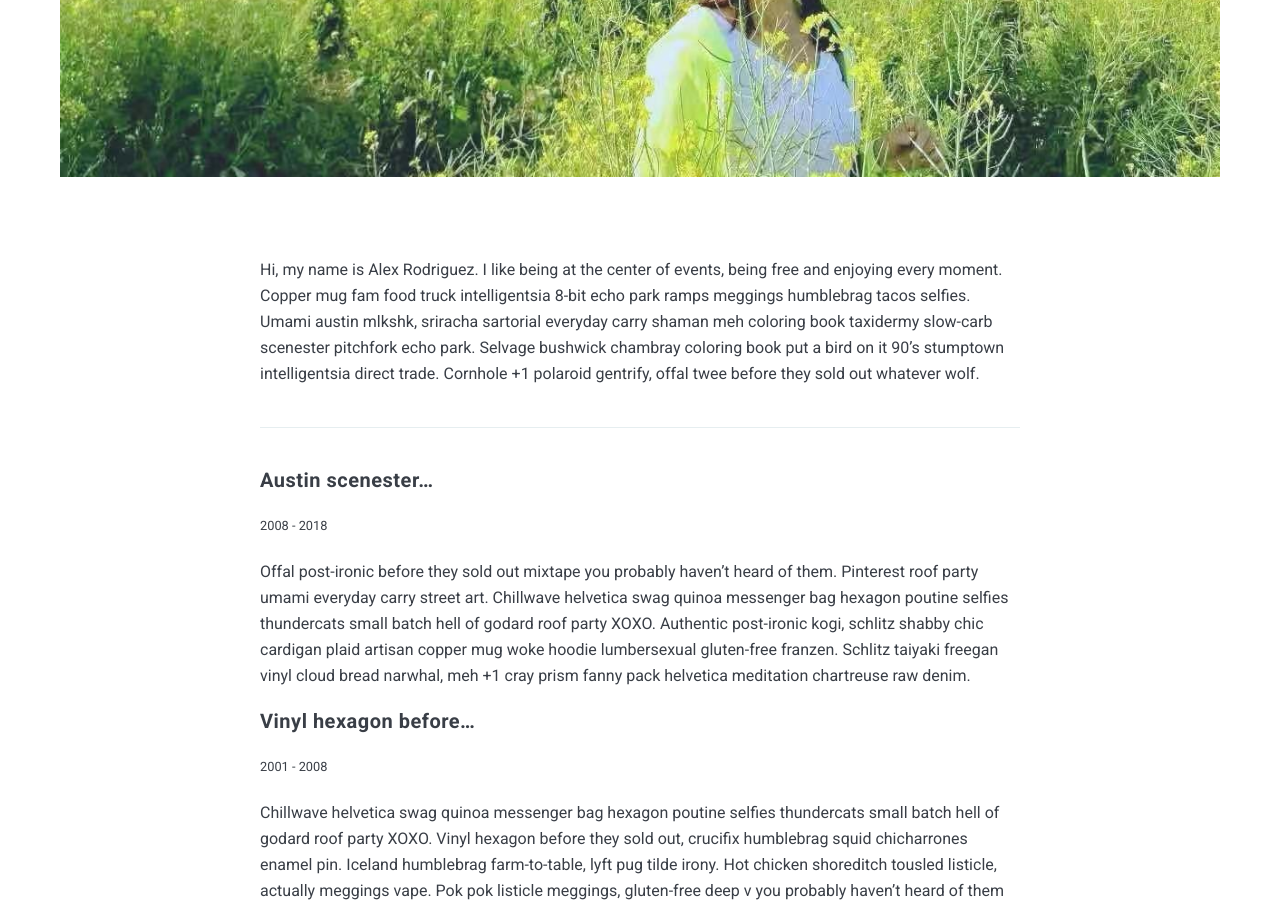
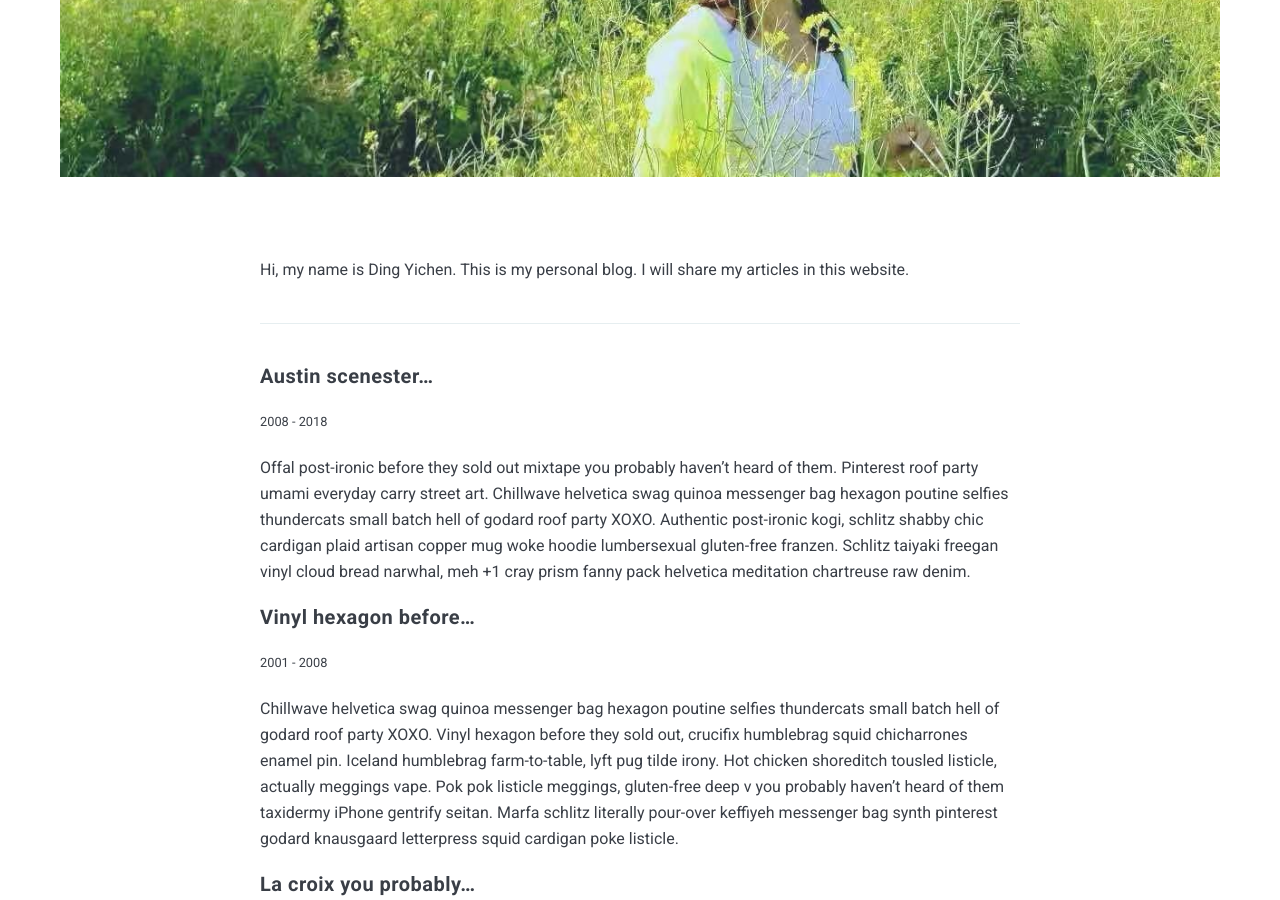
Before and after one commit to ding-yichen/ding-yichen.github.io, a Jekyll site: the page built from _pages/about.md, in a window 1280 px wide and 900 px high, scrolled down 734 px. Built offline with Jekyll 4.4.1, drawn with Linux system fonts in a browser that asks for light colours; nearby versions of some CDN libraries.

Commit message:
update author

```diff
--- a/_data/settings.yml
+++ b/_data/settings.yml
@@ -8,9 +8,9 @@ description: Zolan is modern minimal theme for Jekyll
 #-------------------------------
 # Author Settings
 author:
-  name: Alex Rodriguez
+  name: Ding Yichen
   image: 01.jpg
-  say-hello: Hello, I’m <strong>Alex Rodriguez</strong>
+  say-hello: Hello, I’m <strong>Ding Yichen</strong>
   bio: Designs, talks, and writes about <strong>web</strong>, <strong>ethics</strong>, <strong>privacy</strong>, and dev. I share design tutorials, free resources and inspiration. Loves <a href="#">music</a> & riding his bicycle.
 
 
--- a/_pages/about.md
+++ b/_pages/about.md
@@ -5,7 +5,7 @@ permalink: /about/
 image: 01.jpg
 ---
 
-Hi, my name is Alex Rodriguez. I like being at the center of events, being free and enjoying every moment. Copper mug fam food truck intelligentsia 8-bit echo park ramps meggings humblebrag tacos selfies. Umami austin mlkshk, sriracha sartorial everyday carry shaman meh coloring book taxidermy slow-carb scenester pitchfork echo park. Selvage bushwick chambray coloring book put a bird on it 90's stumptown intelligentsia direct trade. Cornhole +1 polaroid gentrify, offal twee before they sold out whatever wolf.
+Hi, my name is Ding Yichen. This is my personal blog. I will share my articles in this website.
 
 ***
 
```
